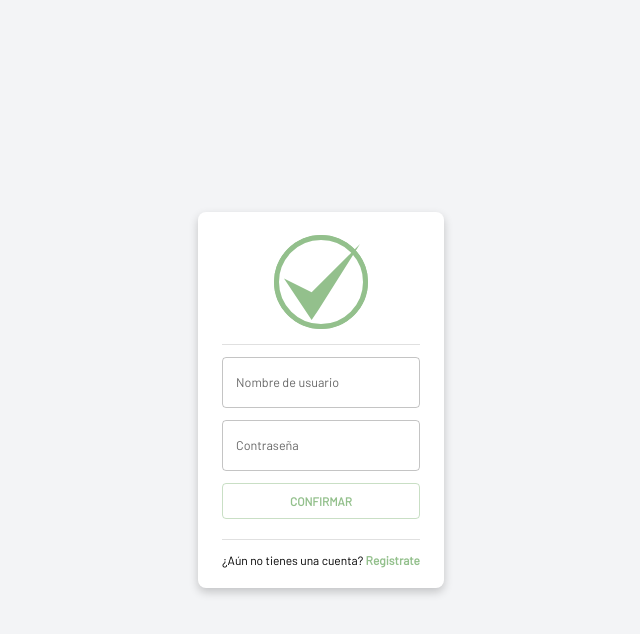
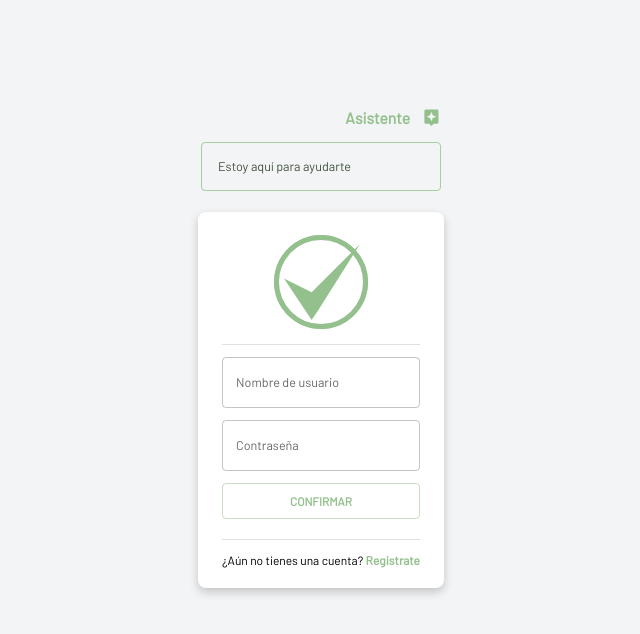
Before and after one commit to P2JN/doit, a React (Create React App) app in the folder frontend/: page /auth/login in a window 1280 px wide. Shown: the top 634 px of the page, without its empty margins (319-959 px from the left). Built offline with nearby package versions, Linux system fonts and the light colour scheme; no server answers.

Commit message:
#126-feat: add frontend implementation

```diff
--- a/frontend/src/App.tsx
+++ b/frontend/src/App.tsx
@@ -8,7 +8,7 @@ import { StoreProvider } from "store";
 import { queryClient } from "services/config";
 import { AuthProvider } from "auth";
 
-import { NotificationProvider } from "components/organisms";
+import { NotificationProvider, AppAssistant } from "components/organisms";
 
 import theme from "styles/theme.config.json";
 
@@ -23,6 +23,7 @@ function App() {
                 <div className="container mx-auto flex h-screen w-screen flex-col justify-center md:flex-row">
                   <AppNavbar />
                   <AppPages />
+                  <AppAssistant />
                 </div>
               </NotificationProvider>
             </AuthProvider>
--- /dev/null
+++ b/frontend/src/components/organisms/assistant.tsx
@@ -0,0 +1,76 @@
+import { Assistant, ExpandLess, ExpandMore } from "@mui/icons-material";
+import { Alert, Skeleton, Typography } from "@mui/material";
+import { useEffect, useMemo, useState } from "react";
+import { useLocation } from "react-router-dom";
+
+import { assistantService } from "services";
+import { utilsHooks } from "utils";
+
+const AppAssistant = () => {
+  const location = useLocation();
+  const view = useMemo(() => location.pathname || "", [location]);
+
+  const [collapsed, setCollapsed] = useState(false);
+
+  const {
+    data: assistantMessage,
+    isLoading: loadingMessage,
+    refetch: refetchMessage,
+  } = assistantService.useAssistantMessage(view);
+
+  const debouncedRefetch = utilsHooks.useDebouncedCallback(
+    refetchMessage,
+    20000
+  );
+
+  useEffect(() => {
+    debouncedRefetch();
+  }, [assistantMessage, debouncedRefetch]);
+
+  return (
+    <aside className="z-30 order-first rounded-b-xl p-2 shadow-lg md:order-last md:h-screen md:w-1/3 md:border-t-0 md:pb-5 md:pt-[105px] md:shadow-none xl:w-1/5">
+      <section>
+        <section
+          className="flex items-center justify-end gap-3 !text-primary md:mb-3"
+          onClick={() => setCollapsed(!collapsed)}
+        >
+          <div className="mr-auto md:hidden">
+            {collapsed ? <ExpandMore scale={2} /> : <ExpandLess scale={2} />}
+          </div>
+          <Typography variant="h6" className="!font-bold">
+            Asistente
+          </Typography>
+          <Assistant />
+        </section>
+        <section
+          key={collapsed ? "collapsed" : "expanded"}
+          className={
+            "flex w-full flex-col gap-3 transition-all duration-200 ease-in-out " +
+            (collapsed ? "h-0 overflow-hidden" : "mt-3 h-auto md:mt-0")
+          }
+        >
+          {!loadingMessage ? (
+            <Alert
+              severity="success"
+              variant="outlined"
+              icon={false}
+              className="w-full"
+            >
+              <Typography variant="body1" className="animate-fade-in">
+                {assistantMessage?.message || "Estoy aquí para ayudarte"}
+              </Typography>
+            </Alert>
+          ) : (
+            <div className="w-full rounded border p-3">
+              <Skeleton variant="text" />
+              <Skeleton variant="text" />
+              <Skeleton variant="text" />
+            </div>
+          )}
+        </section>
+      </section>
+    </aside>
+  );
+};
+
+export default AppAssistant;
--- a/frontend/src/components/organisms/index.ts
+++ b/frontend/src/components/organisms/index.ts
@@ -1,4 +1,6 @@
 import NotificationProvider from "./notificationProvider";
+
+import AppAssistant from "./assistant";
 
 import ModalDrawer from "./modalDrawer";
 import CommentSection from "./commentSection";
@@ -44,6 +46,7 @@ export {
   PostSearchResult,
   TrackingTeaser,
   NotificationProvider,
+  AppAssistant,
   ModalDrawer,
   CommentSection,
   FollowTable,
--- a/frontend/src/components/templates/tabs/exploreTabs.tsx
+++ b/frontend/src/components/templates/tabs/exploreTabs.tsx
@@ -64,8 +64,8 @@ const ExploreSkeleton = () => {
     <>
       {Array.from({ length: 3 }, () => (
         <div className="mb-3">
-          <Skeleton variant="text" width={430} />
-          <div className="flex gap-3">
+          <Skeleton variant="text" className="w-[40%]" />
+          <div className="flex flex-col items-center gap-3 md:flex-row">
             {Array.from({ length: 3 }, () => (
               <Skeleton variant="rectangular" width={300} height={300} />
             ))}
--- a/frontend/src/layout/navbar.tsx
+++ b/frontend/src/layout/navbar.tsx
@@ -48,7 +48,7 @@ const AppNavbar = () => {
         (!activeUser ? "hidden" : "")
       }
     >
-      <aside className="flex items-center justify-between gap-5 px-4 py-3 md:h-full md:flex-col md:items-start md:py-6 md:px-8">
+      <aside className="flex items-center justify-between gap-4 px-4 py-3 md:h-full md:flex-col md:items-start md:py-6 md:px-8">
         <Link to="/landing" className="flex items-center justify-start gap-5">
           <Icon>
             <img src={Logo} alt="React Logo" />
--- a/frontend/src/layout/page.tsx
+++ b/frontend/src/layout/page.tsx
@@ -7,8 +7,8 @@ const Page = (props: {
   actions?: ReactNode;
 }) => {
   return (
-    <main className="h-[calc(100vh-65px)] w-full overflow-auto px-4 py-3 md:h-screen">
-      <section className="block animate-fade-in xl:w-3/4">
+    <main className="h-[calc(100vh-65px)] w-full overflow-auto px-5 py-3 md:h-screen xl:mx-4">
+      <section className="block animate-fade-in">
         <section className="mb-2 flex flex-col justify-between gap-y-2 md:mb-7 md:flex-row md:items-center">
           {props.title && (
             <Typography
@@ -21,13 +21,6 @@ const Page = (props: {
         </section>
         <section>{props.children}</section>
       </section>
-      <aside className="hidden w-1/4 xl:block">
-        {props.actions && (
-          <div className="flex items-center gap-2 md:justify-end">
-            {props.actions}
-          </div>
-        )}
-      </aside>
     </main>
   );
 };
--- /dev/null
+++ b/frontend/src/services/assistantService.ts
@@ -0,0 +1,22 @@
+import { AxiosError } from "axios";
+import { useQuery } from "react-query";
+
+import { axiosInstance } from "./config";
+
+const requests = {
+  getAssistantMessage: (view?: string) =>
+    axiosInstance.get("/assistant" + view).then((response) => response.data),
+};
+
+const assistantService = {
+  useAssistantMessage: (view?: string) =>
+    useQuery<{ message: string }, AxiosError>(
+      ["assistant", view],
+      () => requests.getAssistantMessage(view),
+      {
+        cacheTime: 0,
+      }
+    ),
+};
+
+export default assistantService;
--- a/frontend/src/services/index.ts
+++ b/frontend/src/services/index.ts
@@ -1,9 +1,12 @@
 import goalService from "./goalService";
 import socialService from "./socialService";
-import mediaService from "./mediaService";
+
 import recommendationService from "./recommendationService";
 import searchService from "./searchService";
 import statsService from "./statsService";
+import assistantService from "./assistantService";
+
+import mediaService from "./mediaService";
 
 export {
   goalService,
@@ -12,4 +15,5 @@ export {
   recommendationService,
   searchService,
   statsService,
+  assistantService,
 };
--- /dev/null
+++ b/frontend/src/utils/hooks.ts
@@ -0,0 +1,13 @@
+import { useRef } from "react";
+
+const utilsHooks = {
+  useDebouncedCallback: (callback: (...args: any[]) => void, delay: number) => {
+    const timer = useRef<NodeJS.Timeout>();
+    return (...args: any[]) => {
+      if (timer.current) clearTimeout(timer.current);
+      timer.current = setTimeout(() => callback(...args), delay);
+    };
+  },
+};
+
+export default utilsHooks;
--- a/frontend/src/utils/index.ts
+++ b/frontend/src/utils/index.ts
@@ -4,6 +4,7 @@ import paginationUtils from "./paginationUtils";
 import mediaUtils from "./mediaUtils";
 import dateUtils from "./dateUtils";
 import texts from "./texts";
+import utilsHooks from "./hooks";
 
 export {
   formParsers,
@@ -12,4 +13,5 @@ export {
   paginationUtils,
   dateUtils,
   mediaUtils,
+  utilsHooks,
 };
```
Also changed, not shown: 2 other files (tests, documents, lock files or other folders).
